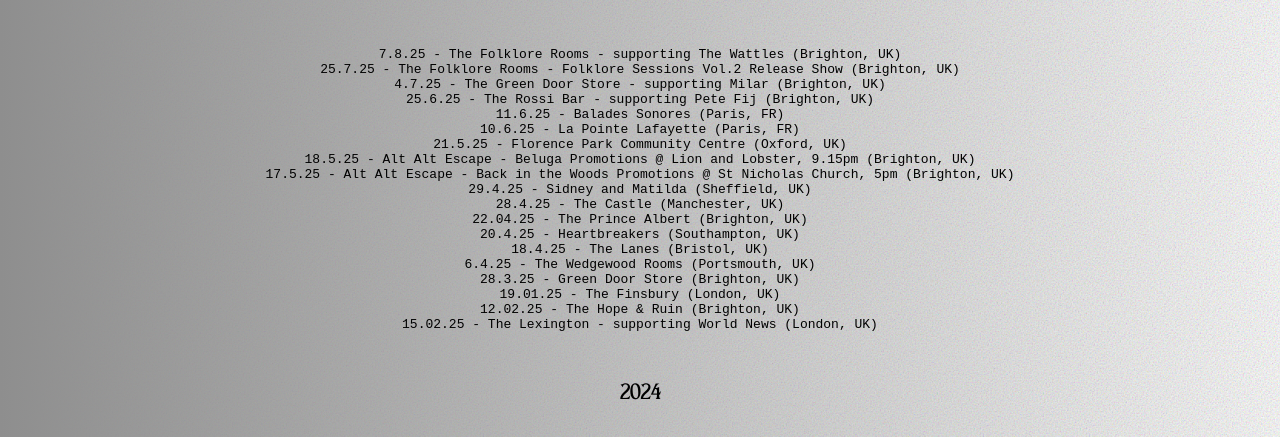
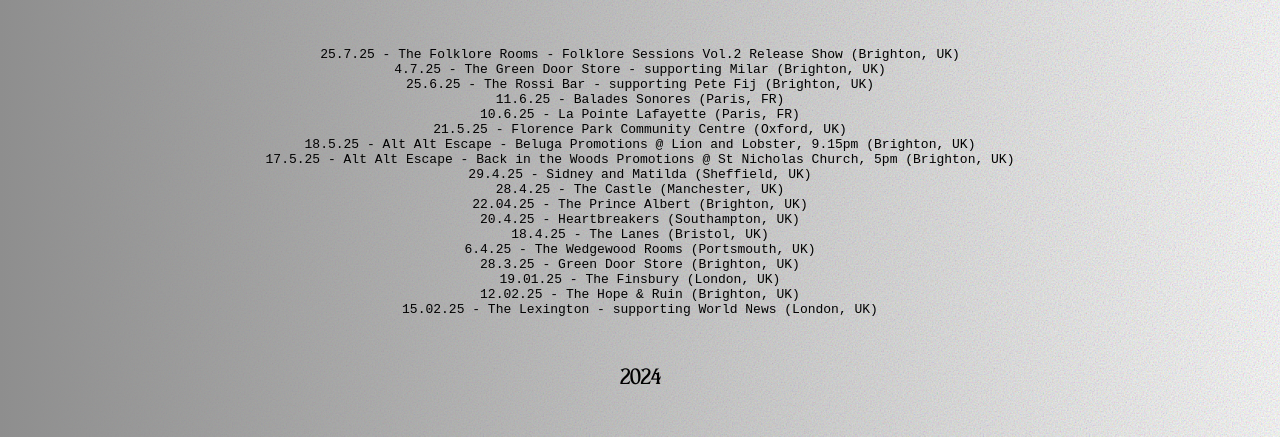
Before and after one commit to QuakingAspensMusic/QAWebsite160925, a plain HTML site: page tour.html in a window 1280 px wide. Shown: the part 284-721 px from the top of the page. Drawn offline with Linux system fonts and the light colour scheme.

Commit message:
Update tour.html

```diff
--- a/tour.html
+++ b/tour.html
@@ -62,7 +62,7 @@
     <h2 class="tour-header">2025</h2>
 
 <p1 class="tour-list">
-    7.8.25 - The Folklore Rooms - supporting The Wattles (Brighton, UK)<br>
+    <!-- 7.8.25 - The Folklore Rooms - supporting The Wattles (Brighton, UK)<br> -->
     25.7.25 - The Folklore Rooms - Folklore Sessions Vol.2 Release Show (Brighton, UK)<br>
     4.7.25 - The Green Door Store - supporting Milar (Brighton, UK)<br>
     25.6.25 - The Rossi Bar - supporting Pete Fij (Brighton, UK) <br>
@@ -137,7 +137,7 @@
     14.2.23 - The Glad Pub (London, UK)<br>
     22.1.23 - The Spice of Life (London, UK)<br>
 </p1>
-
+<!--
 <h2 class="tour-header">2022</h2>
 
 <p1 class="tour-list">
@@ -146,7 +146,7 @@
     27.10.22 - Paper Dress Vintage - supporting Tuvaband (London, UK) <br>
     27.7.22 - Upstairs at the Ritzy (London, UK)<br>
 </p1>
-
+-->
 
 <!-- <h2 class="tour-header">2020</h2>
 
```
